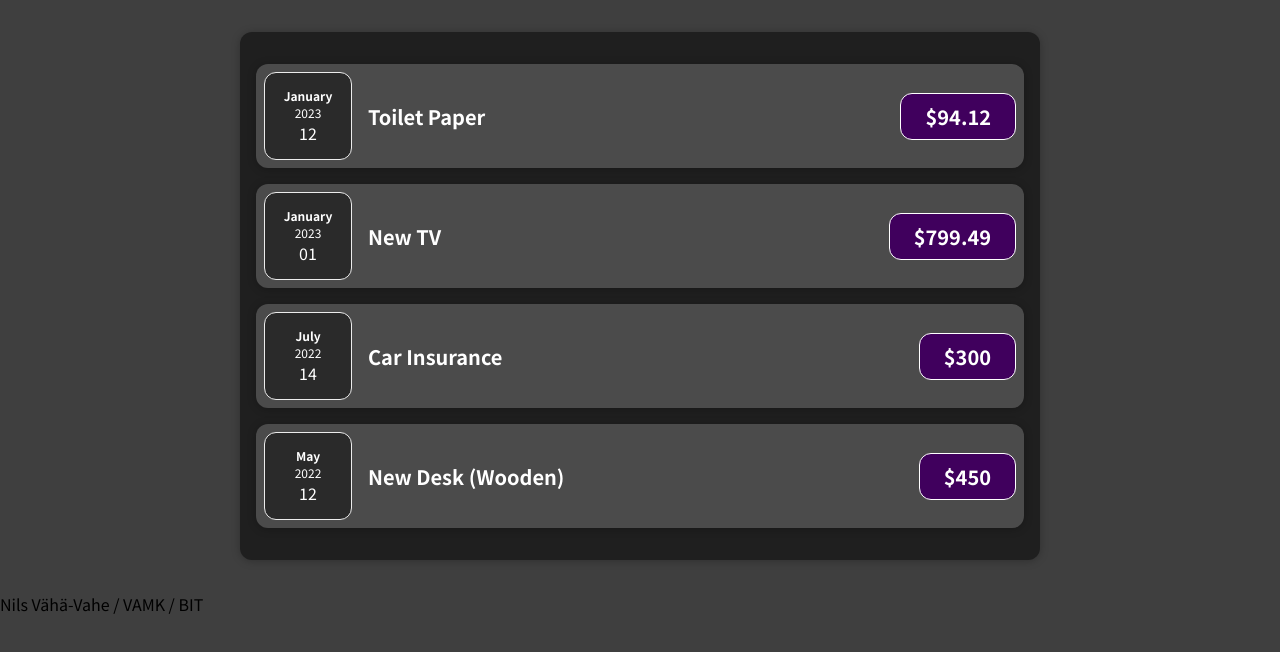
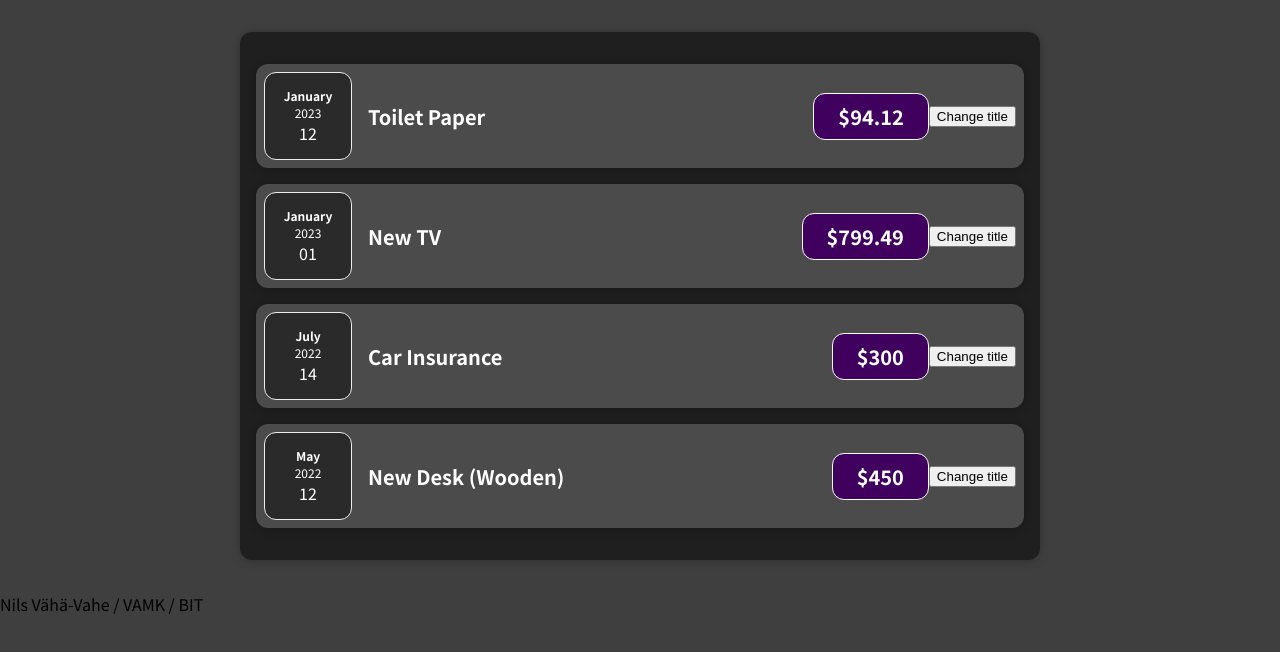
Before and after one commit to nissevahavahe/react-first-project, a React (Create React App) app: page / in a window 1280 px wide. Shown: the top 652 px of the page. Built offline with nearby package versions, Linux system fonts and the light colour scheme.

Commit message:
Tehty expenseItemille state

```diff
--- a/src/components/Expenses/ExpenseItem.js
+++ b/src/components/Expenses/ExpenseItem.js
@@ -1,18 +1,26 @@
-import React from 'react'
+import React, { useState } from 'react'
 import './ExpenseItem.css'
 import ExpenseDate from './ExpenseDate';
 import Card from '../UI/Card';
 
 const ExpenseItem = (props) => {
+    const [title, setTitle] = useState(props.title)
+
+    const clickHandler = () => {
+        setTitle('Updated');
+        console.log(title);
+    }
+
     return (
         <Card className="expense-item">
             <div>
             <ExpenseDate date={props.date} />
             </div>
             <div className="expense-item__description">
-                <h2>{props.title}</h2>
+                <h2>{title}</h2>
                 <div className="expense-item__price">${props.amount}</div>
             </div>
+            <button onClick={clickHandler}>Change title</button>
         </Card>
     );
 }
```
